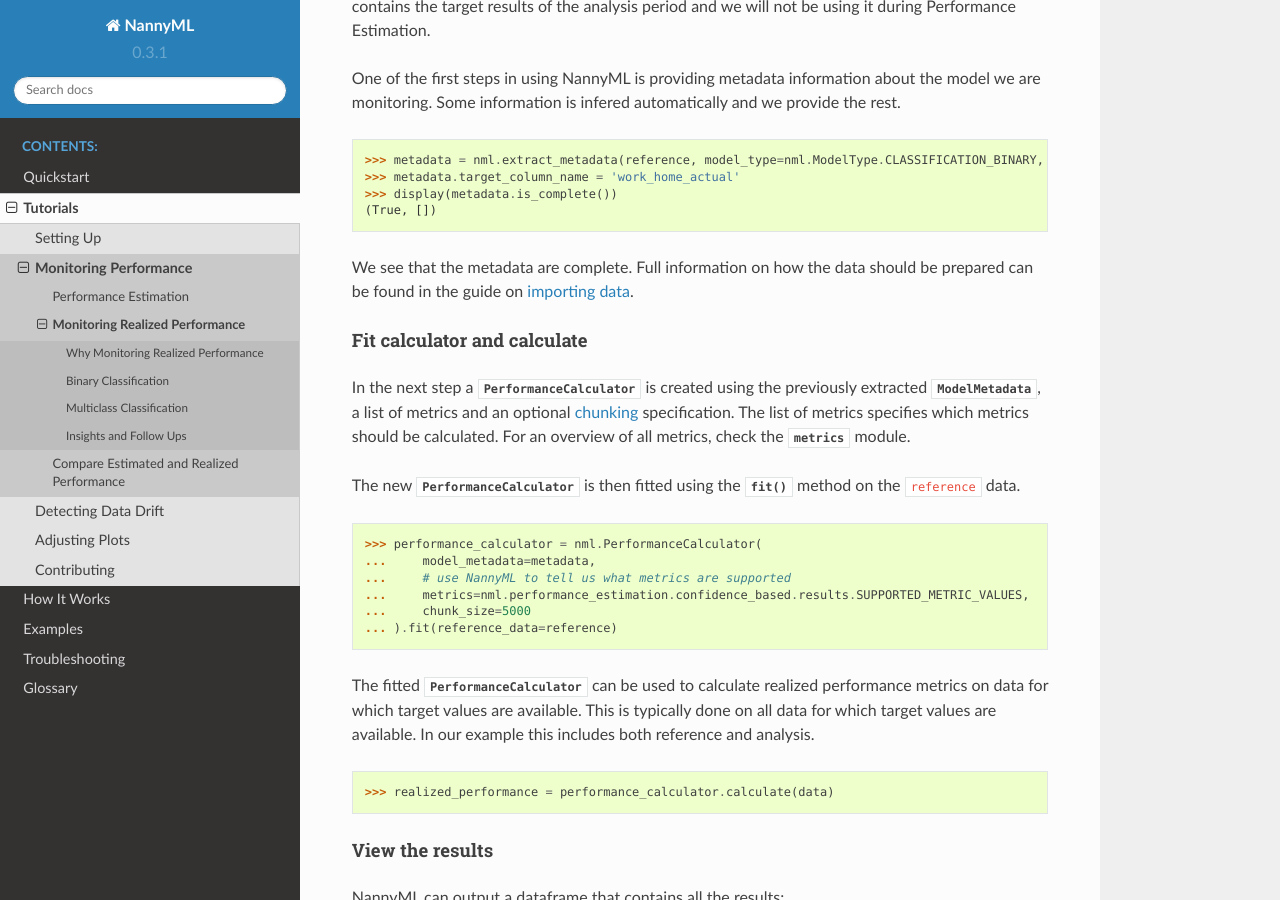
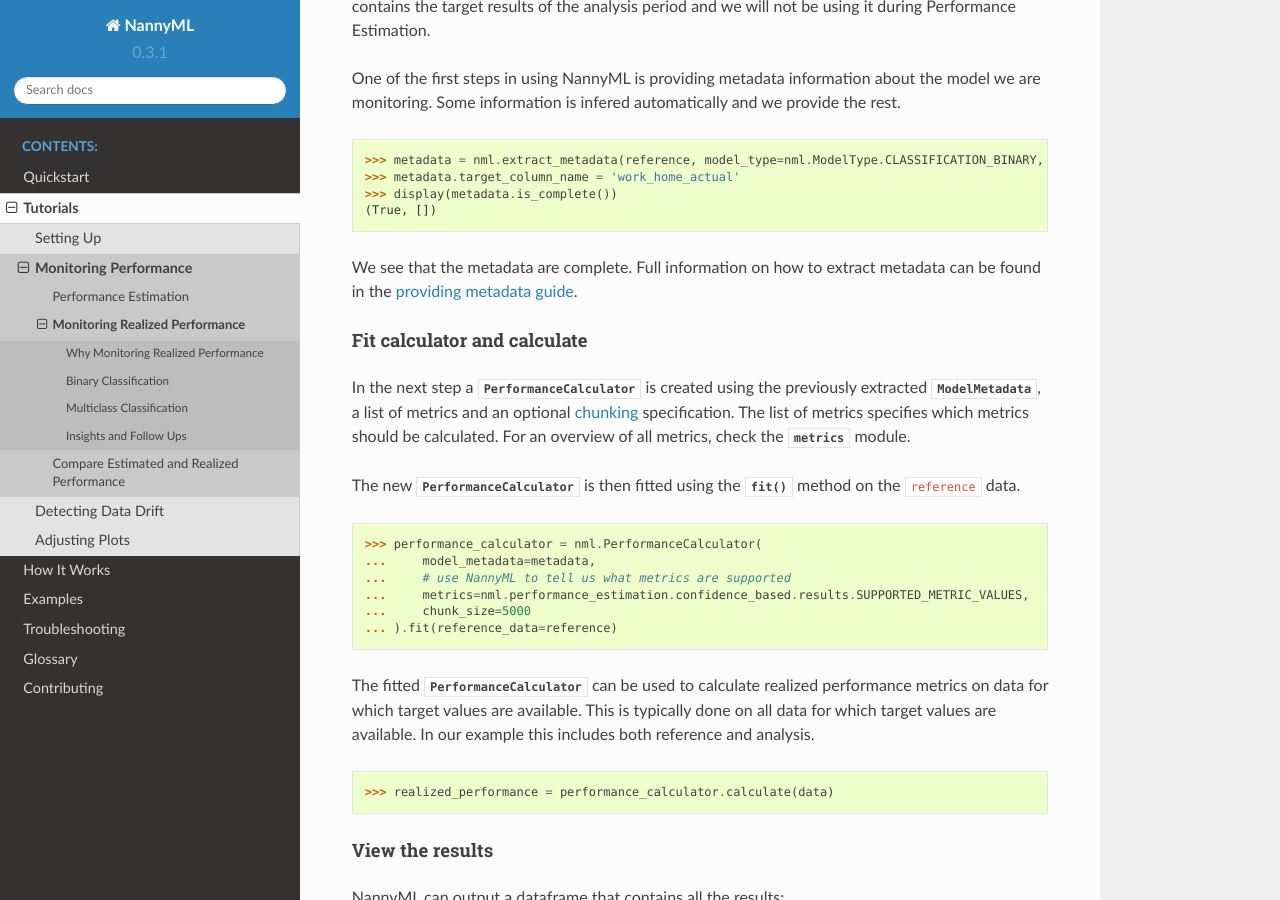
Before and after one commit to NannyML/nannyml, a Sphinx documentation site: the page built from docs/tutorials/monitoring_performance/performance_calculation.rst, in a window 1280 px wide and 900 px high, scrolled down 2116 px. Built offline with Sphinx 7.4.7 and the Read the Docs theme 2.0.0, drawn with Linux system fonts in a browser that asks for light colours; pages that are not in the unit, such as notebooks, are missing from menus; some of the changed text lies outside the part shown.

Commit message:
restructure contributing and fix providing metadata links

```diff
--- /dev/null
+++ b/docs/contributing.rst
@@ -0,0 +1,3 @@
+.. _contributing:
+
+.. include:: ../CONTRIBUTING.rst
--- a/docs/index.rst
+++ b/docs/index.rst
@@ -30,6 +30,7 @@
    troubleshooting
    glossary
    API reference <nannyml/modules>
+   contributing
 
 Indices and tables
 ##################
--- a/docs/tutorials.rst
+++ b/docs/tutorials.rst
@@ -11,4 +11,3 @@
     tutorials/monitoring_performance
     tutorials/detecting_data_drift
     tutorials/adjusting_plots
-    tutorials/contributing
--- a/docs/tutorials/contributing.rst
+++ /dev/null
@@ -1,3 +0,0 @@
-.. _contributing:
-
-.. include:: ../../CONTRIBUTING.rst
--- a/docs/tutorials/monitoring_performance/performance_calculation.rst
+++ b/docs/tutorials/monitoring_performance/performance_calculation.rst
@@ -126,7 +126,7 @@
     (True, [])
 
 
-We see that the metadata are complete. Full information on how the data should be prepared can be found in the guide on :ref:`importing data<import-data>`.
+We see that the metadata are complete. Full information on how to extract metadata can be found in the :ref:`providing metadata guide<import-data>`.
 
 Fit calculator and calculate
 ~~~~~~~~~~~~~~~~~~~~~~~~~~~~
@@ -331,7 +331,7 @@
     (True, [])
 
 
-We see that the metadata are complete. Full information on how the data should be prepared can be found in the guide on :ref:`importing data<import-data>`.
+We see that the metadata are complete. Full information on how to extract metadata can be found in the :ref:`providing metadata guide<import-data>`.
 
 Fit calculator and calculate
 ~~~~~~~~~~~~~~~~~~~~~~~~~~~~
--- a/docs/tutorials/monitoring_performance/performance_estimation.rst
+++ b/docs/tutorials/monitoring_performance/performance_estimation.rst
@@ -294,7 +294,7 @@
 contain mapping between classes (i.e. values that are in target and prediction columns) to column names with predicted
 probabilities that correspond to these classes. This mapping can be specified by providing dictionary to
 ``predicted_probabilities_column_names`` or it can be automatically extracted if predicted probability column names
-meet some requirements. Read more in the :term:`Setting Up, Providing Metadata<providing_metadata>` section.
+meet some requirements. Read more in the :ref:`providing metadata<import-data>` section.
 
 Creating and using the estimator
 ^^^^^^^^^^^^^^^^^^^^^^^^^^^^^^^^^
```
